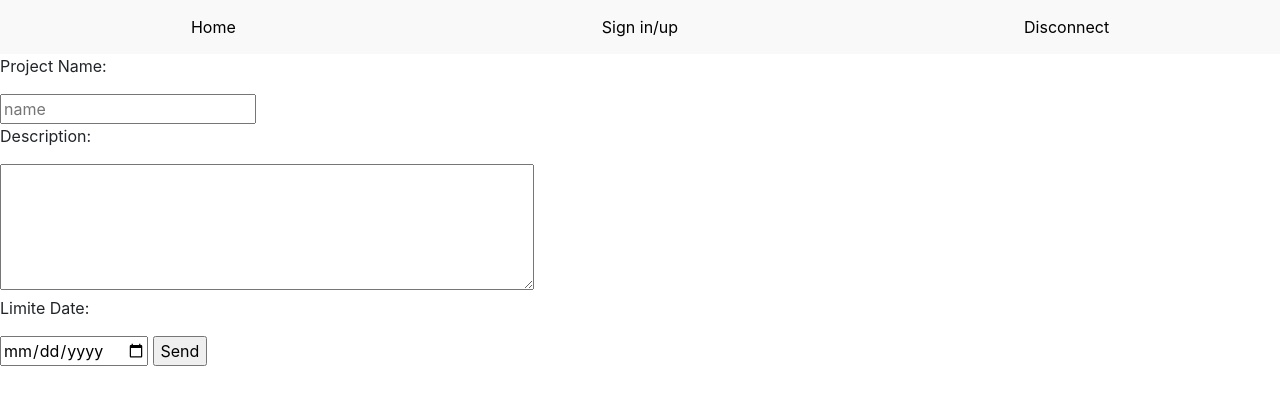
After one commit to ArnaudCartailler/ToDo_Exam, a PHP site: page /form_project.php in a window 1280 px wide. The commit adds this page. Shown: the top 405 px of the page. Run offline with PHP 8.4, Linux system fonts and the light colour scheme; some libraries are stand-ins or nearby versions.

Commit message:
project back-end done, add front-end

```diff
--- a/addmembers.php
+++ b/addmembers.php
@@ -25,7 +25,7 @@ if (isset($_POST['email']) AND isset($_POST['pseudo'])){
 
             $pass_hache = password_hash($_POST['pass'], PASSWORD_DEFAULT);
 
-            $stmt = $bdd->prepare("INSERT INTO members(pseudo, pass, email, date_inscription) VALUES (:pseudo, :pass, :email, NOW())");
+            $stmt = $bdd->prepare("INSERT INTO members(pseudo, pass, email) VALUES (:pseudo, :pass, :email)");
 
             $stmt->bindParam(':pseudo', $_POST['pseudo']);
             $stmt->bindParam(':pass', $pass_hache);
--- a/connexion.php
+++ b/connexion.php
@@ -8,12 +8,16 @@
   <input type="text" name="pseudo" placeholder="pseudo" required/>
 
     <p>Veuillez taper votre mot de passe:</p>
-    <input type="password" name="pass" required/>
+    <input type="password" name="pass" required/><br />
 
   <input class="sub" type="submit"name="valid" value="Send"/>
 
 </form>
 
+<div class="col-md-3 signin">
+  <a href="formmembers.php">Sign in</a>
+</div>
+
   <?php
     include('footer.php')
   ?>
--- a/css/main.css
+++ b/css/main.css
@@ -97,14 +97,107 @@ textarea {
    Author's custom styles
    ========================================================================== */
 
+.header{
+  background-color: #F9F9FA;
+  padding : 15px 0px 15px 0px;
+}
 
+.header a{
+  color : black;
+}
 
+.header a:hover{
+  border-radius: 9px;
+  background-color: #A3E6F2;
+  color : black;
+  text-decoration: none;
+  padding: 10px 10px 10px 10px;
+  transition: 0.5s;
+  border : none;
+}
 
+.welcome{
+  width :100%;
+  margin: auto;
+  text-align: center;
+  margin-top: 20px;
+  font-size: 30px;
+  font-weight: bold;
+}
 
+.project_name{
+  background-color: #02C2E6;
+  width : 200px;
+  padding : 50px 0px 50px 0px;
+  color : black;
+  border-radius: 5px;
+  transition: 0.5s;
+}
 
+.project a:hover{
+  text-decoration: none;
+}
 
+.project_name:hover{
+  color : black;
+  text-decoration: none;
+  border : none;
+  border-radius: 100px;
+  transition: 0.5s;
+}
 
+.add_project a i{
+  text-align: center;
+  font-size:  300%;
+  color: black;
+}
 
+.add_project a i:hover{
+  text-align: center;
+  color: #02C2E6;
+  -moz-animation: spin .6s 0.5 linear;
+    -o-animation: spin .6s 0.5 linear;
+    -webkit-animation: spin .6s 0.5 linear;
+    animation: spin .6s 0.5 linear;
+}
+
+@-webkit-keyframes spin {
+    0% { -webkit-transform: rotate(0deg); }
+    100% { -webkit-transform: rotate(359deg); }
+}
+
+@-moz-keyframes spin {
+    0% { -moz-transform: rotate(0deg); }
+    100% { -moz-transform: rotate(359deg); }
+}
+
+@-o-keyframes spin {
+    0% { -o-transform: rotate(0deg); }
+    100% { -o-transform: rotate(359deg); }
+}
+
+@-ms-keyframes spin {
+    0% { -ms-transform: rotate(0deg); }
+    100% { -ms-transform: rotate(359deg); }
+}
+
+@keyframes spin {
+    0% { transform: rotate(0deg); }
+    100% { transform: rotate(359deg); }
+}
+
+.trash a{
+  font-size: 25px;
+}
+
+.trash a, .project a{
+  color: black;
+}
+
+.trash a:hover{
+  text-decoration: none;
+  color : white;
+}
 
 
 
--- /dev/null
+++ b/form_project.php
@@ -0,0 +1,27 @@
+<?php
+
+  include('header.php');
+
+?>
+
+<form class="form_project" action="add_project.php" method="post">
+
+  <p>Project Name:</p>
+  <input type="text" name="name" placeholder="name" required/>
+
+    <p>Description:</p>
+    <textarea name="summary" rows="5" cols="50"></textarea>
+
+    <p>Limite Date:</p>
+    <input type="date" name="limit_date" required/>
+
+
+  <input class="sub" type="submit"name="valid" value="Send"/>
+
+</form>
+
+<?php
+
+  include('footer.php')
+
+?>
--- a/header.php
+++ b/header.php
@@ -21,7 +21,7 @@
 
 <body>
 
-<div class="container-fluid">
+<div class="container-fluid header">
 
   <div class ="row text-center">
 
@@ -29,14 +29,20 @@
       <a href="index.php">Home</a>
     </div>
 
-      <div class="col-md-4 signin">
-        <a href="formmembers.php">Sign in</a>
+      <div class="col-md-4 connexion">
+        <a href="connexion.php">Sign in/up</a>
       </div>
 
-      <div class="col-md-4 connexion">
-        <a href="connexion.php">Connexion</a>
+      <div class="col-md-4 disconnect">
+        <a href="deco.php">Disconnect</a>
       </div>
 
   </div>
 
 </div>
+
+<!-- if (!empty($_SESSION['id'])) {
+  mettre HTML du mec connecté
+} else{
+  mettre HTML du mec pas co.
+} -->
```
Also changed, not shown: add_project.php (added, +51 -0 lines), deco.php (added, +17 -0 lines), formmembers.php (+7 -2 lines), index.php (+32 -7 lines), membersco.php (+8 -13 lines).
